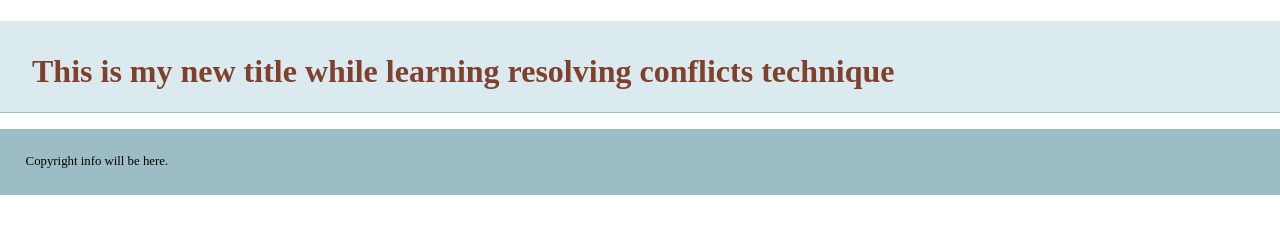
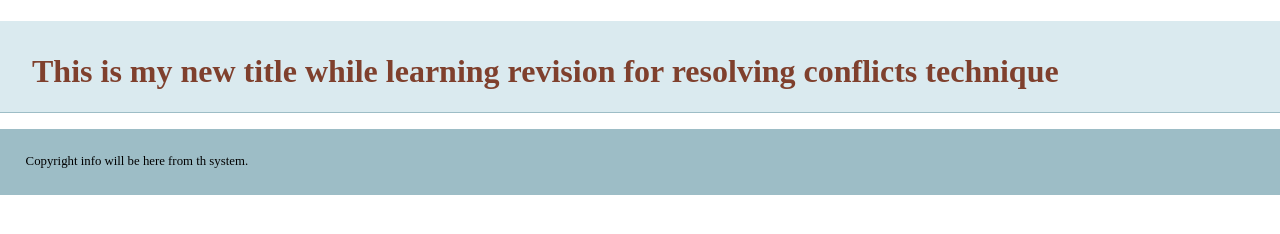
Before and after one commit to nevosial/git-trial, a plain HTML site: page index.html in a window 1280 px wide. Drawn offline with nearby package versions, Linux system fonts and the light colour scheme.

Commit message:
Added new info

```diff
--- a/index.html
+++ b/index.html
@@ -14,14 +14,14 @@
     </head>
     <body>
     <header>
-	<h1>This is my new title while learning resolving conflicts technique</h1>
+	<h1>This is my new title while learning revision for resolving conflicts technique</h1>
     </header>
     <nav id="pageNav">
     </nav>
     <main>
     </main>
     <footer>
-      Copyright info will be here.
+      Copyright info will be here from th system.
     </footer>
         <script>
 //use the modernizr load to load up external scripts. This will load the scripts asynchronously, but the order listed matters. Although it will load all scripts in parallel, it will execute them in the order listed
```
